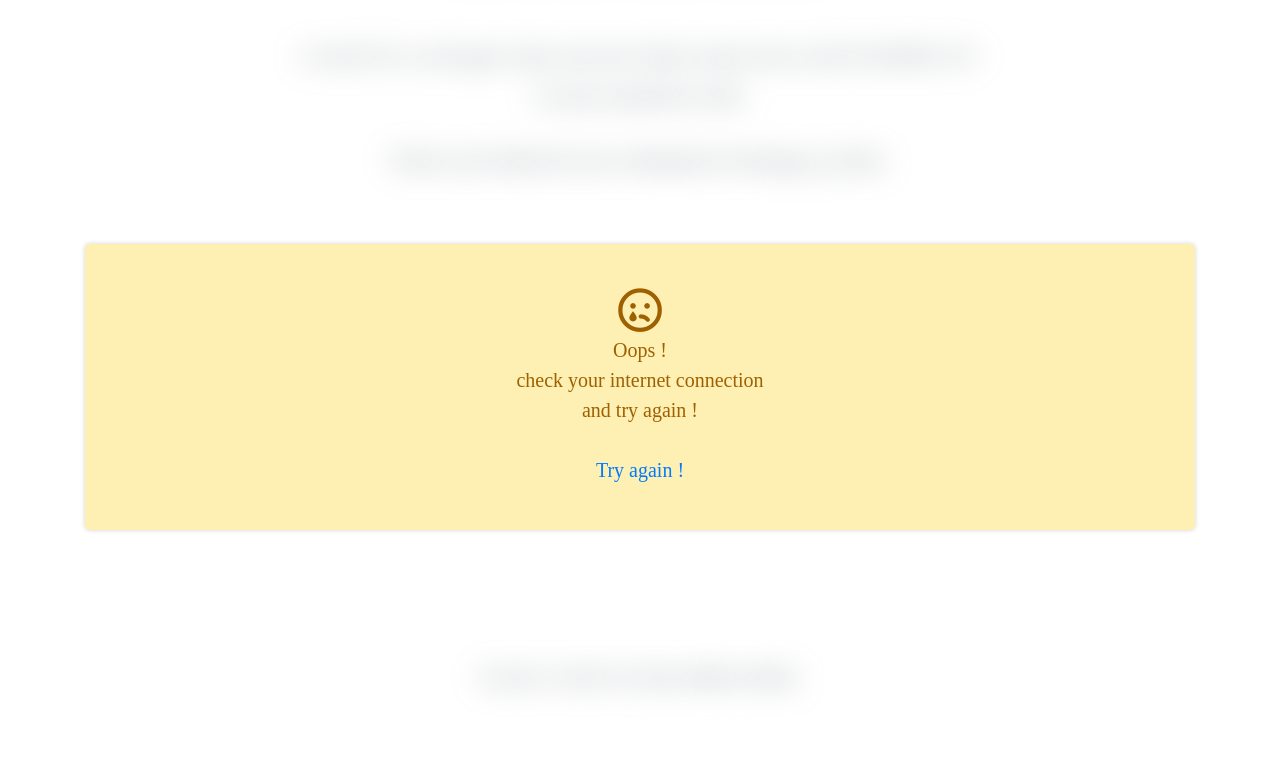
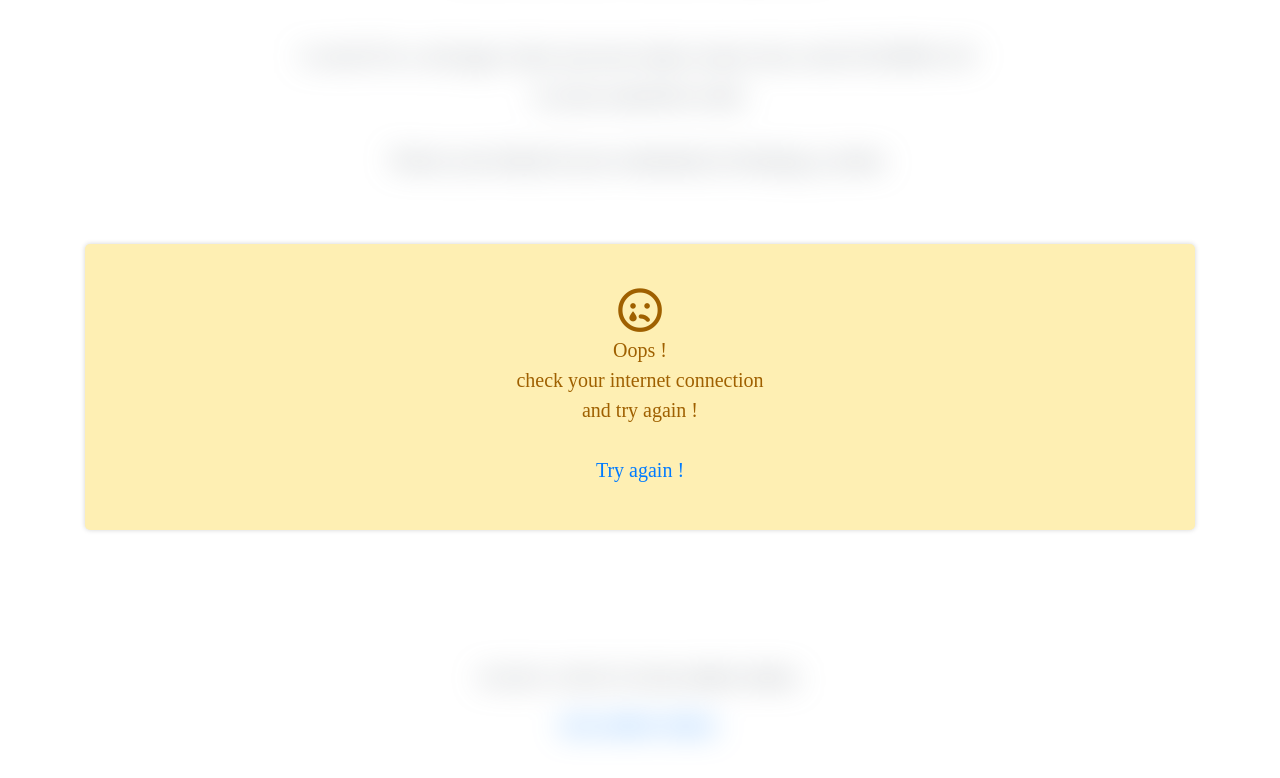
Before and after one commit to boularbahsmail/coronavirus, a plain HTML site: page index.html in a window 1280 px wide. Shown: the part 156-934 px from the top of the page. Before the commit the page ends 886 px from the top, so only its background shows below. Drawn offline with nearby package versions, Linux system fonts and the light colour scheme; no server answers; a web font is replaced by a local one.

Commit message:
add my portfolio link

```diff
--- a/body.css
+++ b/body.css
@@ -5,6 +5,7 @@
 }
 body {
     /*background-image: url("images/background.svg");*/
+    background-color: #fff;
     margin: 0% 0;
 }
 #bottom {
@@ -17,7 +18,7 @@ body {
 #card {
     background-color: white;
     border: none;
-    box-shadow: 0 0 5px lightgray;
+    box-shadow: 0 0 5px #ddf;
     transition: 0.3s;
 }
 #top {
--- a/index.html
+++ b/index.html
@@ -51,7 +51,8 @@
     <div id="footerhh">
     <footer class="footer mt-5 py-3 bg-light" id="big">
         <div class="container text-center">
-          <span class="text-muted" id="footer"></span>
+          <span class="text-muted" id="footer"></span><br><br>
+          <a href='https://boularbahismail.netlify.app/' target="new tab" >BOULARBAH ISMAIL</a>
           <br><br>
         </div>
       </footer>
--- a/main.js
+++ b/main.js
@@ -106,7 +106,6 @@ var foo = document.querySelector('#footer');
 foo.textContent = "© " + year + " I-COVID-19 | BOULARBAH ISMAIL";
 // console.log(fetchData);
 
-
 const sl = document.getElementById("select").addEventListener('click', () => {
     document.getElementById("select").classList.toggle("start");
 })
```
